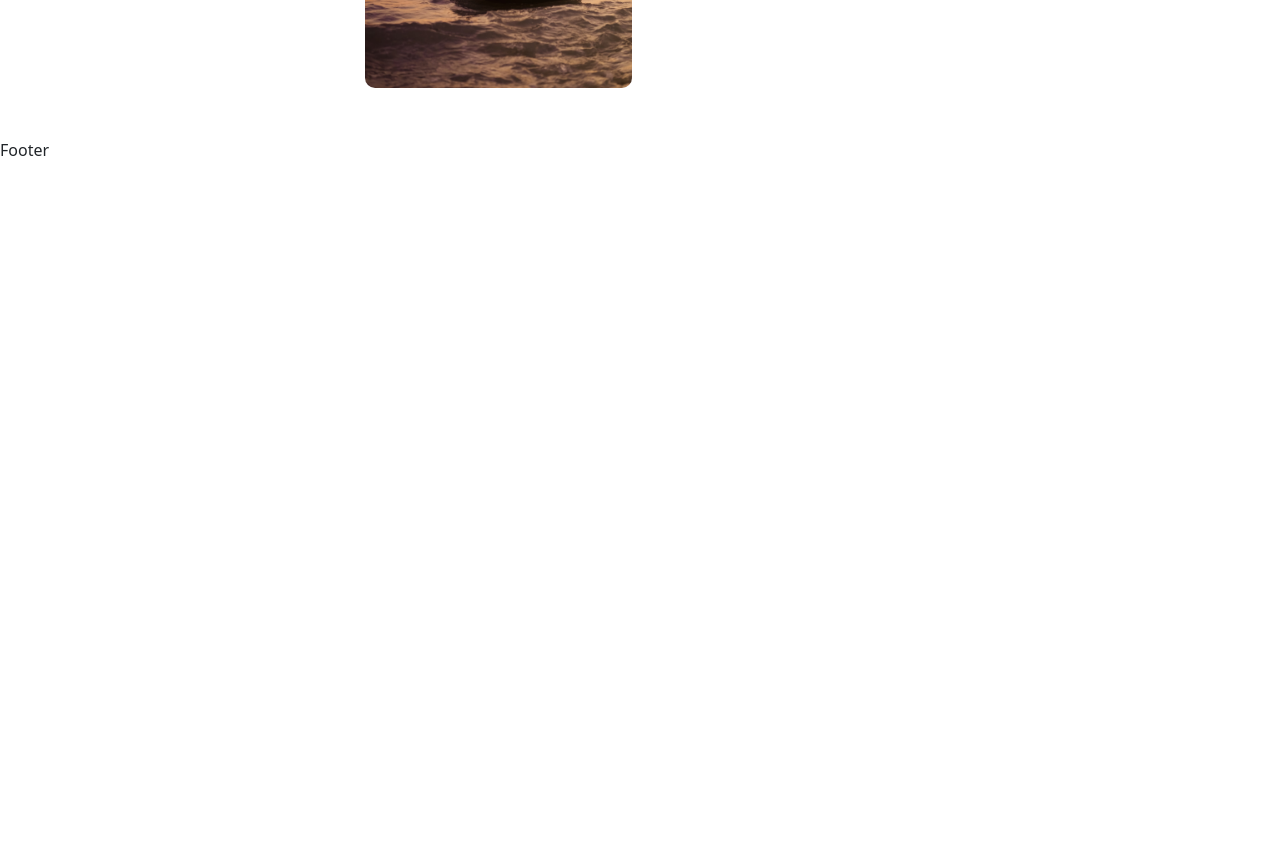
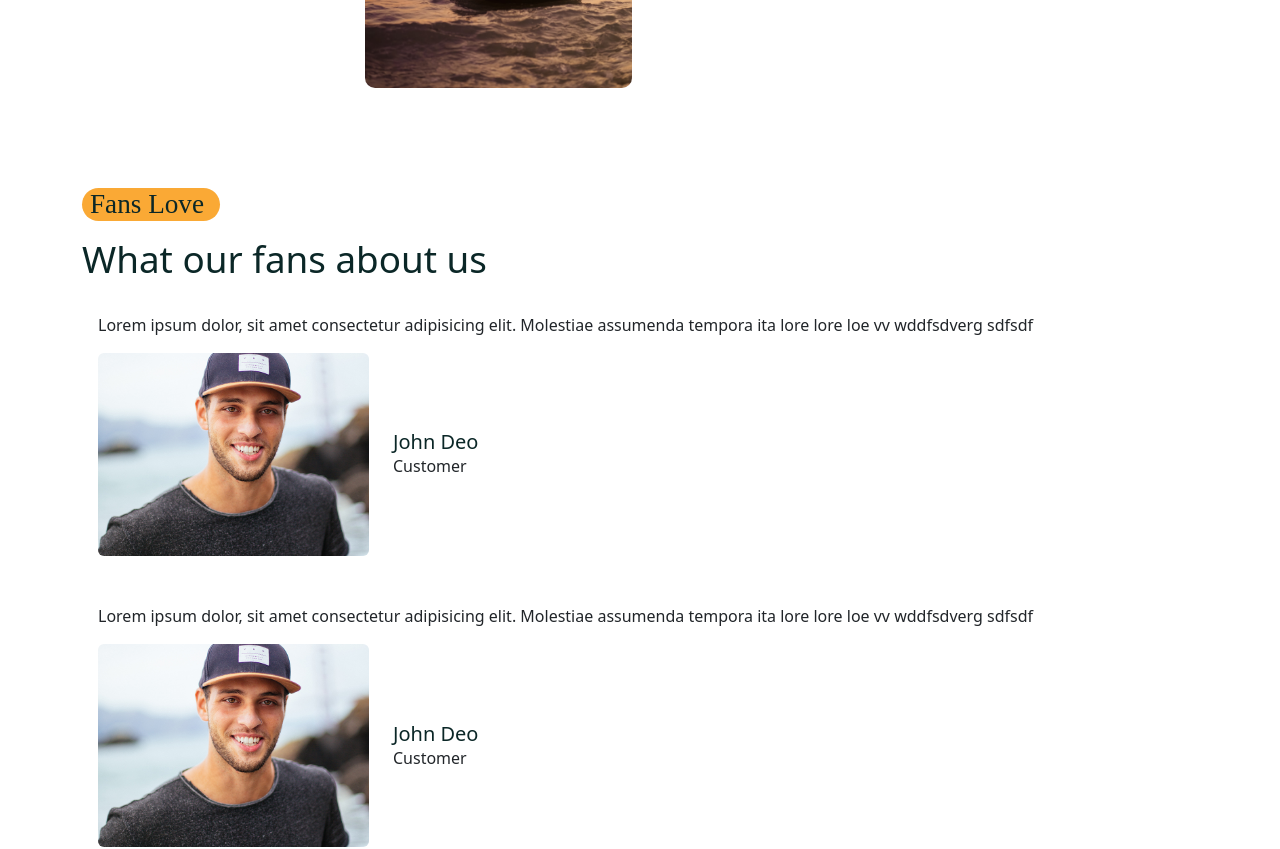
Before and after one commit to Ajeettiwarii/Travelvista, a React (Create React App) app in the folder frontend/: page /home in a window 1280 px wide. Shown: the part 3280-4129 px from the top of the page. Before the commit the page ends 3442 px from the top, so only its background shows below. Built offline with nearby package versions, Linux system fonts and the light colour scheme; a web font is replaced by a local one.

Commit message:
fans love

```diff
--- a/frontend/src/Pages/Home.jsx
+++ b/frontend/src/Pages/Home.jsx
@@ -11,6 +11,7 @@
 import FeaturedTourList from "../components/Featured-tours/FeaturedTourList";
 import experienceImg from "../assets/images/experience.png";
 import MasonryImagesGallery from "../components/Image-gallery/MasonryImagesGallery";
+import Testimonials from "../components/Testimonial/Testimonials";
 
 const Home = () => {
   return (
@@ -136,6 +137,19 @@
           </Row>
         </Container>
       </section>
+      <section>
+        <Container>
+          <Row>
+            <Col lg='12'>
+              <Subtitle subtitle={'Fans Love'}/>
+              <h2 className="testimonial__title">What our fans about us</h2>
+            </Col>
+            <Col lg='12'>
+              <Testimonials/>
+            </Col>
+          </Row>
+        </Container>
+      </section>
     </>
   );
 };
--- /dev/null
+++ b/frontend/src/components/Testimonial/Testimonials.jsx
@@ -0,0 +1,27 @@
+import React from "react";
+import Slider from "react-slick";
+import ava01 from "../../assets/images/ava-1.jpg";
+import ava02 from "../../assets/images/ava-2.jpg";
+import ava03 from "../../assets/images/ava-3.jpg";
+
+const Testimonials = () => {
+  return (
+    <Slider>
+      <div className="testimonial py-4 px-3">
+        <p>
+          Lorem ipsum dolor, sit amet consectetur adipisicing elit. Molestiae
+          assumenda tempora ita lore lore loe vv wddfsdverg sdfsdf
+        </p>
+        <div className="d-flex align-items-center gap-4 mt-3">
+        <img src={ava01} className="w-25 h-25 rounded-2" alt=""/>
+        <div>
+          <h5 className="mb-0 mt-3">John Deo</h5>
+          <p>Customer</p>
+        </div>
+        </div>
+      </div>
+    </Slider>
+  );
+};
+
+export default Testimonials;
--- a/frontend/src/styles/home.css
+++ b/frontend/src/styles/home.css
@@ -94,3 +94,7 @@
 
  transform: scale(1.1);
   }
+  .testimonial__title{
+    font-size: 2.3rem;
+    margin-top: 1rem;
+  }
```
